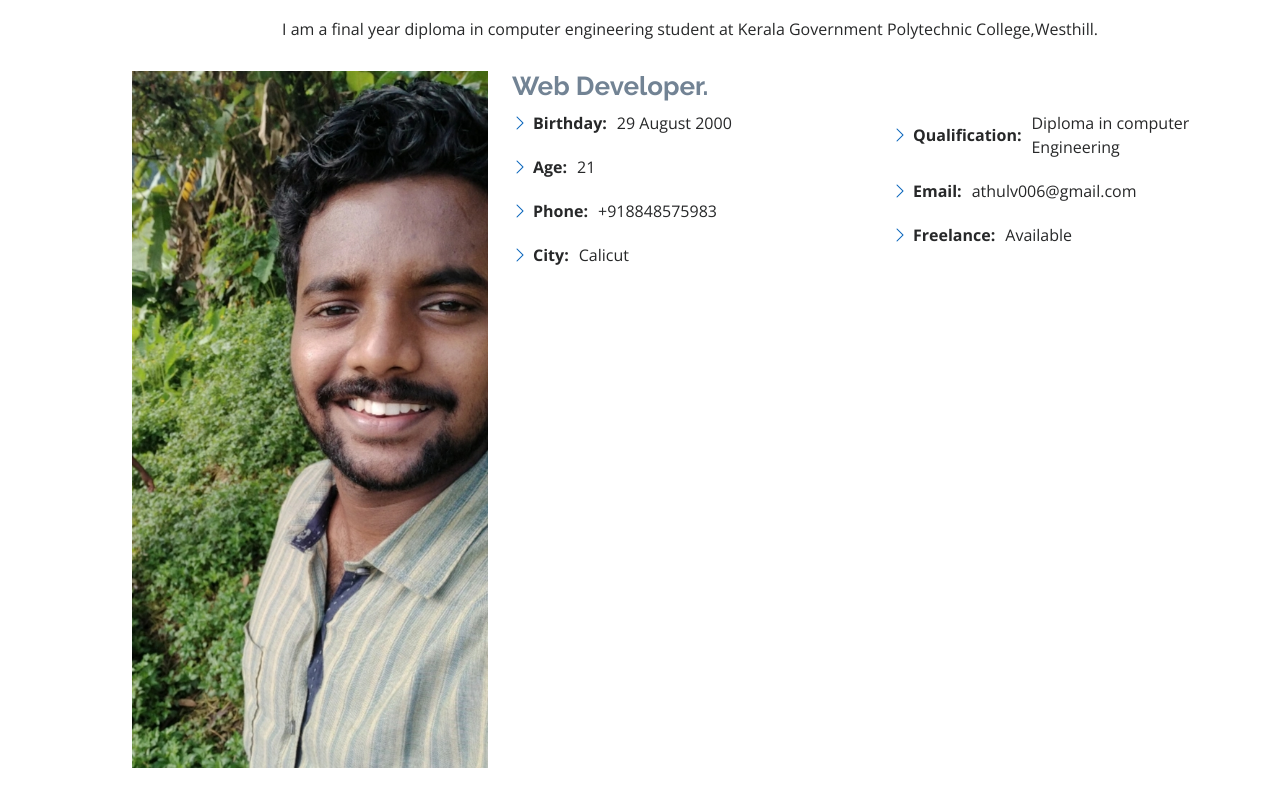
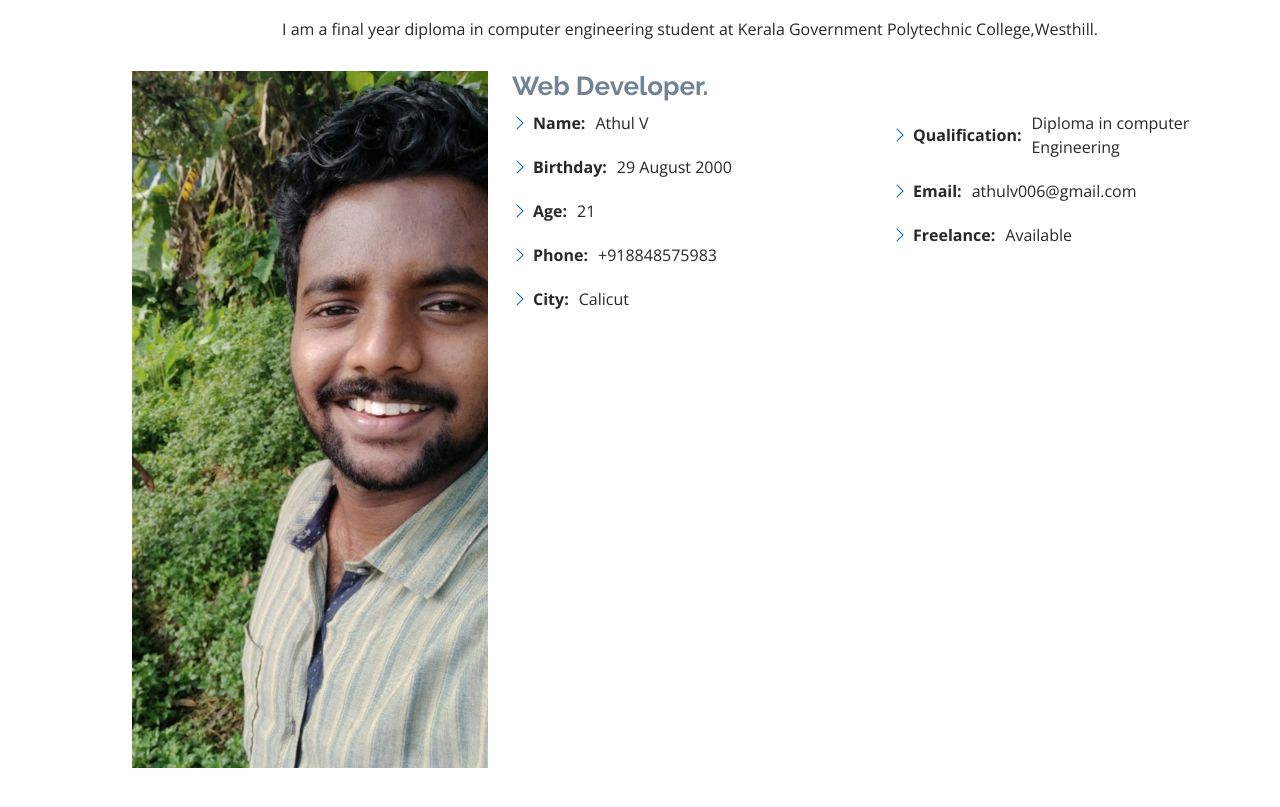
Before and after one commit to Tonystark1321/portfolio, a plain HTML site: page index.html in a window 1280 px wide. Shown: the part 921-1728 px from the top of the page. Drawn offline with nearby package versions, Linux system fonts and the light colour scheme.

Commit message:
Update index.html

```diff
--- a/index.html
+++ b/index.html
@@ -82,7 +82,7 @@
             <h3>Web Developer.</h3>
             <div class="row">
               <div class="col-lg-6">
-                <ul>
+                <ul><li><i class="bi bi-chevron-right"></i> <strong>Name:</strong> <span>Athul V</span></li>
                   <li><i class="bi bi-chevron-right"></i> <strong>Birthday:</strong> <span>29 August 2000</span></li>
                   <li><i class="bi bi-chevron-right"></i> <strong>Age:</strong> <span>21</span></li>
                   <li><i class="bi bi-chevron-right"></i> <strong>Phone:</strong> <span>+918848575983</span></li>
```
